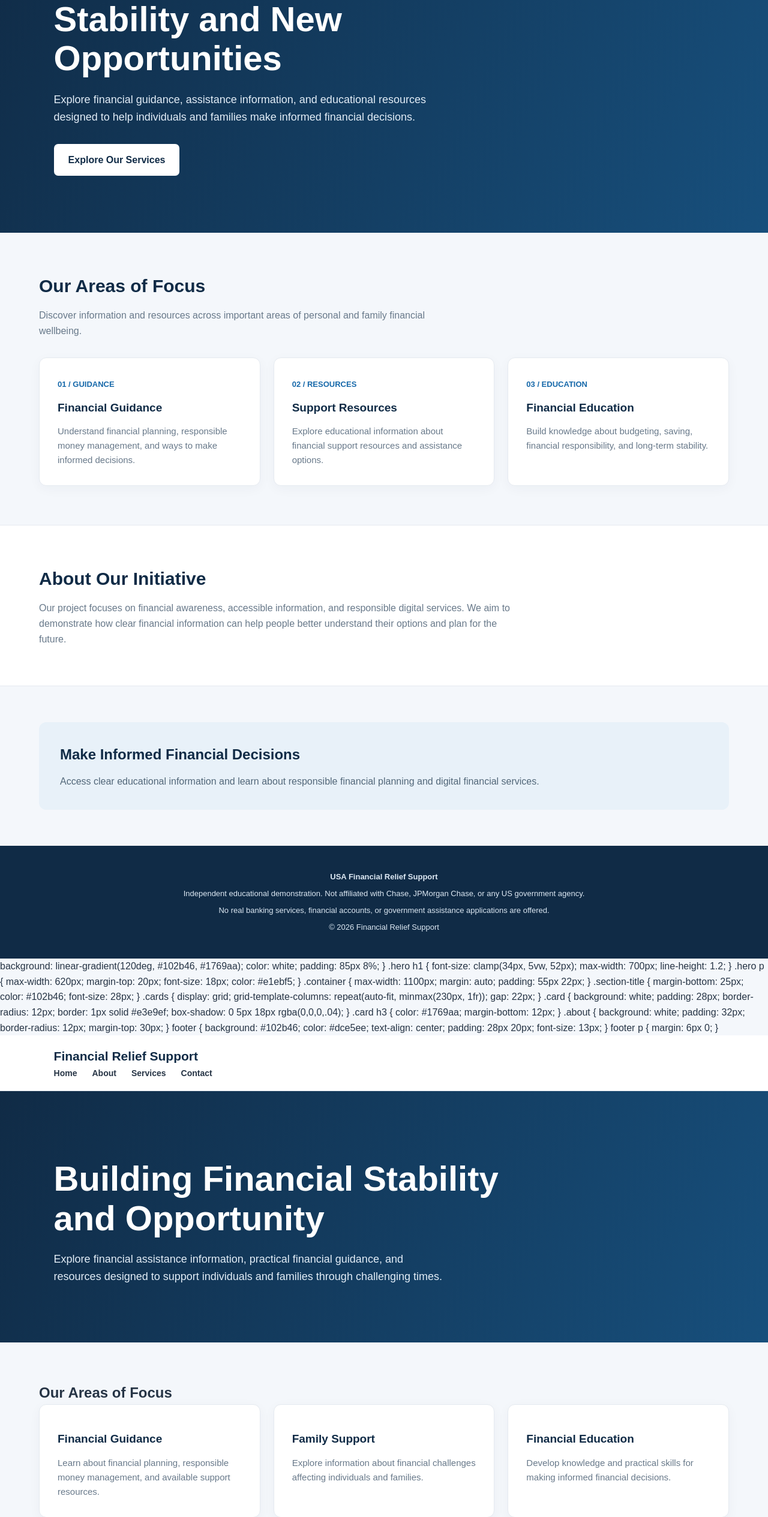
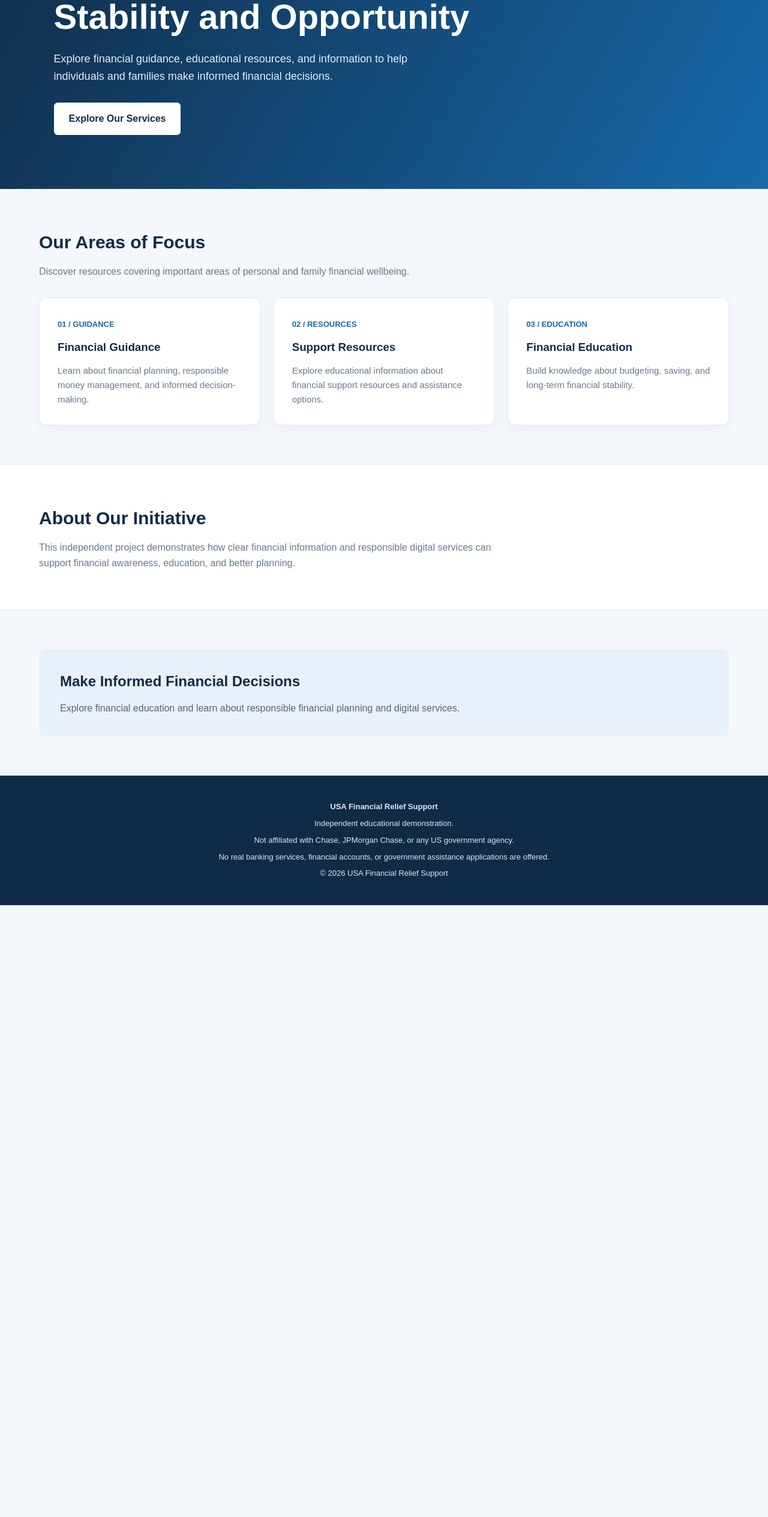
Before and after one commit to chasebankreliefsuppot/Chase-financial-support-, a plain HTML site: page index.html in a window 1280 px wide. Shown: the part 271-2800 px from the top of the page at 60% size. After the commit the page ends 1780 px from the top, so only its background shows below. Drawn offline with Linux system fonts and the light colour scheme.

Commit message:
Fix homepage layout and remove duplicated code
Correct page structure, remove duplicated content, and improve homepage display on mobile devices.

```diff
--- a/index.html
+++ b/index.html
@@ -1,4 +1,3 @@
-
 
 <!DOCTYPE html>
 <html lang="en">
@@ -6,7 +5,6 @@
 <meta charset="UTF-8">
 <meta name="viewport" content="width=device-width, initial-scale=1.0">
 <meta name="theme-color" content="#102b46">
-
 <title>USA Financial Relief Support</title>
 
 <style>
@@ -16,7 +14,6 @@
   --light: #f4f7fb;
   --text: #263445;
   --muted: #68798a;
-  --white: #ffffff;
 }
 
 * {
@@ -30,16 +27,16 @@ html {
 }
 
 body {
-  font-family: Arial, Helvetica, sans-serif;
+  font-family: Arial, sans-serif;
   background: var(--light);
   color: var(--text);
   line-height: 1.6;
 }
 
 header {
-  background: var(--white);
+  background: white;
   border-bottom: 1px solid #e5eaf0;
-  padding: 18px 7%;
+  padding: 18px 6%;
 }
 
 .header-inner {
@@ -59,8 +56,8 @@ header {
 
 nav {
   display: flex;
-  align-items: center;
-  gap: 25px;
+  gap: 24px;
+  flex-wrap: wrap;
 }
 
 nav a {
@@ -75,9 +72,9 @@ nav a:hover {
 }
 
 .hero {
-  background: linear-gradient(115deg, #102b46, #174f7c);
+  background: linear-gradient(120deg, #102b46, #1769aa);
   color: white;
-  padding: 95px 7%;
+  padding: 90px 7%;
 }
 
 .hero-inner {
@@ -86,18 +83,18 @@ nav a:hover {
 }
 
 .eyebrow {
-  color: #a9d8ff;
+  color: #b9ddff;
   font-size: 13px;
   font-weight: bold;
+  letter-spacing: 2px;
   text-transform: uppercase;
-  letter-spacing: 2px;
 }
 
 .hero h1 {
-  max-width: 760px;
+  max-width: 750px;
   margin-top: 18px;
   font-size: clamp(36px, 6vw, 58px);
-  line-height: 1.13;
+  line-height: 1.15;
 }
 
 .hero p {
@@ -107,19 +104,15 @@ nav a:hover {
   font-size: 18px;
 }
 
-.primary-link {
+.hero-link {
   display: inline-block;
   margin-top: 30px;
-  padding: 14px 24px;
-  border-radius: 7px;
+  padding: 14px 25px;
+  border-radius: 6px;
   background: white;
   color: var(--navy);
   text-decoration: none;
   font-weight: bold;
-}
-
-.primary-link:hover {
-  background: #e8f3ff;
 }
 
 .container {
@@ -128,16 +121,16 @@ nav a:hover {
   padding: 65px 25px;
 }
 
-.section-heading {
-  margin-bottom: 12px;
+.section-title {
   color: var(--navy);
   font-size: 30px;
+  margin-bottom: 12px;
 }
 
 .section-intro {
+  color: var(--muted);
   max-width: 700px;
-  margin-bottom: 32px;
-  color: var(--muted);
+  margin-bottom: 30px;
 }
 
 .cards {
@@ -148,9 +141,9 @@ nav a:hover {
 
 .card {
   background: white;
-  padding: 30px;
   border: 1px solid #e5eaf0;
   border-radius: 12px;
+  padding: 30px;
   box-shadow: 0 5px 20px rgba(16,43,70,.04);
 }
 
@@ -161,9 +154,8 @@ nav a:hover {
 }
 
 .card h3 {
+  color: var(--navy);
   margin: 12px 0;
-  color: var(--navy);
-  font-size: 19px;
 }
 
 .card p {
@@ -171,7 +163,7 @@ nav a:hover {
   font-size: 15px;
 }
 
-.about-section {
+.about {
   background: white;
   border-top: 1px solid #e5eaf0;
   border-bottom: 1px solid #e5eaf0;
@@ -188,15 +180,9 @@ nav a:hover {
   color: var(--muted);
 }
 
-.info-section {
-  max-width: 1200px;
-  margin: auto;
-  padding: 60px 25px;
-}
-
 .info-panel {
+  background: #e8f1f9;
   padding: 35px;
-  background: #e8f1f9;
   border-radius: 12px;
 }
 
@@ -212,8 +198,8 @@ nav a:hover {
 footer {
   background: var(--navy);
   color: #dce8f3;
-  padding: 35px 7%;
   text-align: center;
+  padding: 35px 20px;
   font-size: 13px;
 }
 
@@ -228,12 +214,11 @@ footer p {
 
   nav {
     justify-content: center;
-    flex-wrap: wrap;
-    gap: 15px;
+    gap: 16px;
   }
 
   .hero {
-    padding: 70px 7%;
+    padding: 65px 7%;
   }
 
   .cards {
@@ -241,8 +226,7 @@ footer p {
   }
 
   .container,
-  .about-inner,
-  .info-section {
+  .about-inner {
     padding: 45px 20px;
   }
 }
@@ -254,8 +238,7 @@ footer p {
 <header>
   <div class="header-inner">
     <div class="logo">USA Financial Relief Support</div>
-
-    <nav aria-label="Main navigation">
+    <nav>
       <a href="#home">Home</a>
       <a href="#about">About</a>
       <a href="#services">Services</a>
@@ -268,15 +251,15 @@ footer p {
   <div class="hero-inner">
     <div class="eyebrow">Financial information and resources</div>
 
-    <h1>Supporting Financial Stability and New Opportunities</h1>
+    <h1>Supporting Financial Stability and Opportunity</h1>
 
     <p>
-      Explore financial guidance, assistance information,
-      and educational resources designed to help individuals
-      and families make informed financial decisions.
+      Explore financial guidance, educational resources,
+      and information to help individuals and families
+      make informed financial decisions.
     </p>
 
-    <a class="primary-link" href="#services">
+    <a class="hero-link" href="#services">
       Explore Our Services
     </a>
   </div>
@@ -285,11 +268,11 @@ footer p {
 <main>
 
 <section class="container" id="services">
-  <h2 class="section-heading">Our Areas of Focus</h2>
+  <h2 class="section-title">Our Areas of Focus</h2>
 
   <p class="section-intro">
-    Discover information and resources across important
-    areas of personal and family financial wellbeing.
+    Discover resources covering important areas of
+    personal and family financial wellbeing.
   </p>
 
   <div class="cards">
@@ -298,8 +281,8 @@ footer p {
       <span class="card-number">01 / GUIDANCE</span>
       <h3>Financial Guidance</h3>
       <p>
-        Understand financial planning, responsible money
-        management, and ways to make informed decisions.
+        Learn about financial planning, responsible
+        money management, and informed decision-making.
       </p>
     </article>
 
@@ -317,35 +300,31 @@ footer p {
       <h3>Financial Education</h3>
       <p>
         Build knowledge about budgeting, saving,
-        financial responsibility, and long-term stability.
+        and long-term financial stability.
       </p>
     </article>
 
   </div>
 </section>
 
-<section class="about-section" id="about">
+<section class="about" id="about">
   <div class="about-inner">
-    <h2 class="section-heading">About Our Initiative</h2>
-
+    <h2 class="section-title">About Our Initiative</h2>
     <p>
-      Our project focuses on financial awareness,
-      accessible information, and responsible digital
-      services. We aim to demonstrate how clear financial
-      information can help people better understand their
-      options and plan for the future.
+      This independent project demonstrates how clear
+      financial information and responsible digital
+      services can support financial awareness,
+      education, and better planning.
     </p>
   </div>
 </section>
 
-<section class="info-section" id="information">
+<section class="container" id="information">
   <div class="info-panel">
     <h2>Make Informed Financial Decisions</h2>
-
     <p>
-      Access clear educational information and learn
-      about responsible financial planning and digital
-      financial services.
+      Explore financial education and learn about
+      responsible financial planning and digital services.
     </p>
   </div>
 </section>
@@ -354,170 +333,17 @@ footer p {
 
 <footer>
   <p><strong>USA Financial Relief Support</strong></p>
-
+  <p>Independent educational demonstration.</p>
   <p>
-    Independent educational demonstration.
     Not affiliated with Chase, JPMorgan Chase,
     or any US government agency.
   </p>
-
   <p>
     No real banking services, financial accounts,
     or government assistance applications are offered.
   </p>
-
-  <p>© 2026 Financial Relief Support</p>
+  <p>© 2026 USA Financial Relief Support</p>
 </footer>
 
 </body>
 </html>
-
-  background: linear-gradient(120deg, #102b46, #1769aa);
-  color: white;
-  padding: 85px 8%;
-}
-
-.hero h1 {
-  font-size: clamp(34px, 5vw, 52px);
-  max-width: 700px;
-  line-height: 1.2;
-}
-
-.hero p {
-  max-width: 620px;
-  margin-top: 20px;
-  font-size: 18px;
-  color: #e1ebf5;
-}
-
-.container {
-  max-width: 1100px;
-  margin: auto;
-  padding: 55px 22px;
-}
-
-.section-title {
-  margin-bottom: 25px;
-  color: #102b46;
-  font-size: 28px;
-}
-
-.cards {
-  display: grid;
-  grid-template-columns: repeat(auto-fit, minmax(230px, 1fr));
-  gap: 22px;
-}
-
-.card {
-  background: white;
-  padding: 28px;
-  border-radius: 12px;
-  border: 1px solid #e3e9ef;
-  box-shadow: 0 5px 18px rgba(0,0,0,.04);
-}
-
-.card h3 {
-  color: #1769aa;
-  margin-bottom: 12px;
-}
-
-.about {
-  background: white;
-  padding: 32px;
-  border-radius: 12px;
-  margin-top: 30px;
-}
-
-footer {
-  background: #102b46;
-  color: #dce5ee;
-  text-align: center;
-  padding: 28px 20px;
-  font-size: 13px;
-}
-
-footer p {
-  margin: 6px 0;
-}
-</style>
-</head>
-
-<body>
-
-<header>
-  <div class="header-content">
-    <div class="logo">Financial Relief Support</div>
-    <nav>
-      <a href="#home">Home</a>
-      <a href="#about">About</a>
-      <a href="#services">Services</a>
-      <a href="#contact">Contact</a>
-    </nav>
-  </div>
-</header>
-
-<section class="hero" id="home">
-  <h1>Building Financial Stability and Opportunity</h1>
-  <p>
-    Explore financial assistance information, practical
-    financial guidance, and resources designed to support
-    individuals and families through challenging times.
-  </p>
-</section>
-
-<main class="container">
-
-  <h2 class="section-title" id="services">
-    Our Areas of Focus
-  </h2>
-
-  <div class="cards">
-
-    <div class="card">
-      <h3>Financial Guidance</h3>
-      <p>
-        Learn about financial planning, responsible money
-        management, and available support resources.
-      </p>
-    </div>
-
-    <div class="card">
-      <h3>Family Support</h3>
-      <p>
-        Explore information about financial challenges
-        affecting individuals and families.
-      </p>
-    </div>
-
-    <div class="card">
-      <h3>Financial Education</h3>
-      <p>
-        Develop knowledge and practical skills for making
-        informed financial decisions.
-      </p>
-    </div>
-
-  </div>
-
-  <section class="about" id="about">
-    <h2 class="section-title">About Our Initiative</h2>
-    <p>
-      Our project explores how accessible financial
-      information and responsible digital services can
-      contribute to financial awareness, stability,
-      and opportunity.
-    </p>
-  </section>
-
-</main>
-
-<footer id="contact">
-  <p>Financial Relief Support</p>
-  <p>Contact information will be provided here.</p>
-  <p>Independent training demonstration. Not affiliated with
-  any bank or government agency. No real financial assistance
-  or banking services are offered.</p>
-</footer>
-
-</body>
-</html>
```
